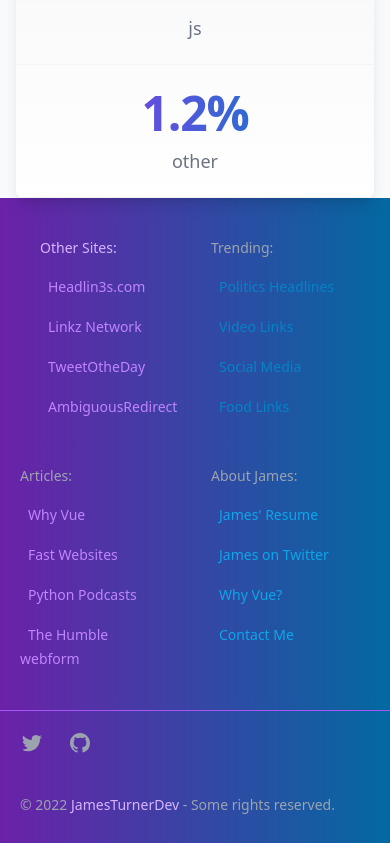
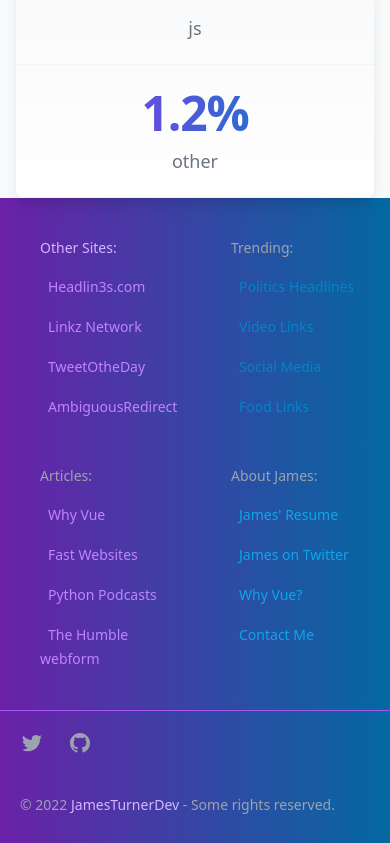
Before and after one commit to jamesturner-dev/landingPage, a Vue app: page / in a window 390 px wide. Shown: the part 5650-6493 px from the top of the page. Built offline with nearby package versions, Linux system fonts and the light colour scheme.

Commit message:
fixed footer colums alignment on mobile size

```diff
--- a/src/components/FooterFiles/FooterArticles.vue
+++ b/src/components/FooterFiles/FooterArticles.vue
@@ -1,5 +1,5 @@
 <template>
-  <div class="mt-12 md:mt-0 ml-5 lg:ml-0">
+  <div class="mt-12 md:mt-0  lg:ml-0">
     <h3 class="text-sm font-medium text-gray-400">
       Articles:
     </h3>
--- a/src/components/FooterFiles/FooterLinks.vue
+++ b/src/components/FooterFiles/FooterLinks.vue
@@ -1,5 +1,5 @@
 <template>
-  <div class="pt-5 pb-10 xl:grid xl:grid-cols-4 xl:gap-8 footer-links">
+  <div class="pt-5 pb-10 pl-10 xl:grid xl:grid-cols-4 xl:gap-8 footer-links">
     <div class="grid grid-cols-2 gap-8 xl:col-span-4">
       <div class="md:grid md:grid-cols-2 md:gap-8">
         <FooterSites />
--- a/src/components/FooterFiles/FooterSites.vue
+++ b/src/components/FooterFiles/FooterSites.vue
@@ -1,5 +1,5 @@
 <template>
-  <div class="ml-10">
+  <div class="">
     <h3 class="text-sm font-medium text-purple-300">
       Other Sites:
     </h3>
```
